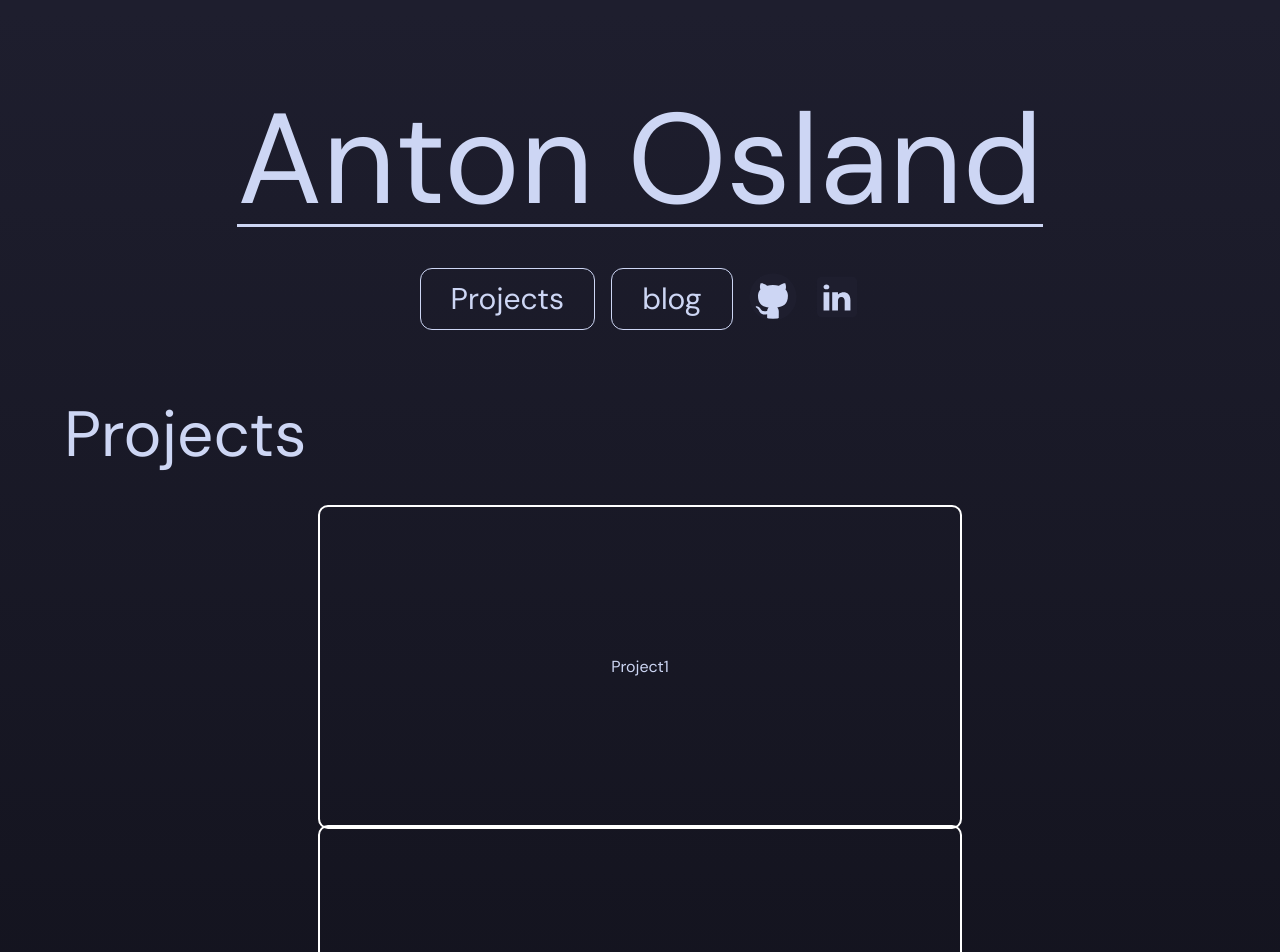
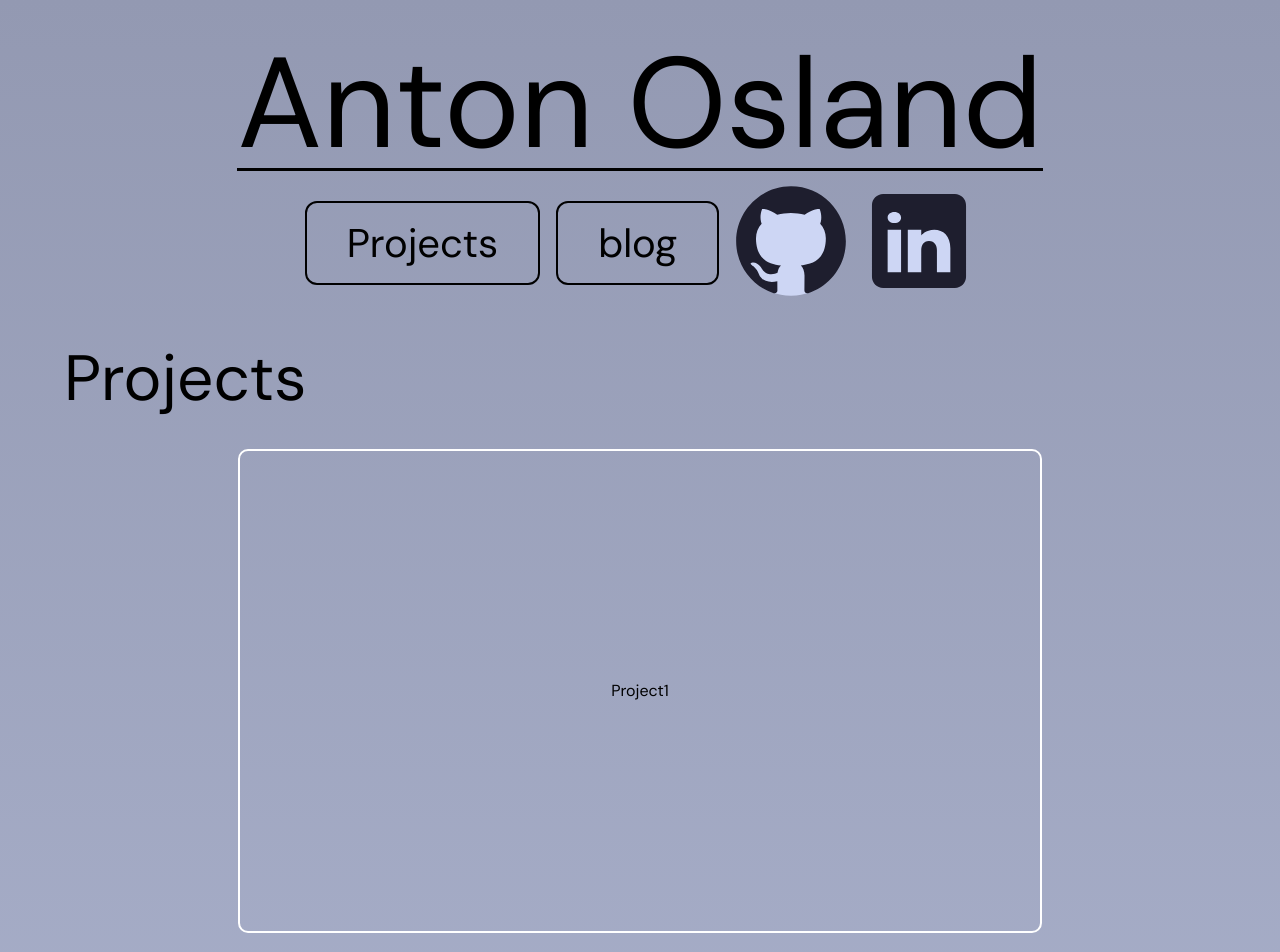
Before and after one commit to anton-oz/portfolio, a React (Vite) app: page / in a window 1280 px wide. Shown: the top 952 px of the page. Built offline with nearby package versions, Linux system fonts and the light colour scheme.

Commit message:
feat: added project component, added isInView function

```diff
--- /dev/null
+++ b/src/components/project/Project.tsx
@@ -0,0 +1,19 @@
+import useInView from "./isInView";
+import "./project.css";
+
+export default function Project({ name, img }: { name: string; img: string }) {
+  const [ref, isInView] = useInView<HTMLDivElement>();
+
+  return (
+    <div
+      ref={ref}
+      className="project"
+      style={{
+        animation: isInView ? "fade-in ease-in 900ms, move-up ease-out 1s" : "",
+        opacity: isInView ? "1" : "0",
+      }}
+    >
+      <h3>{name}</h3>
+    </div>
+  );
+}
--- /dev/null
+++ b/src/components/project/isInView.ts
@@ -0,0 +1,24 @@
+import { useEffect, useState, useRef } from "react";
+
+export default function useInView<T extends Element>(): [
+  React.RefObject<T>,
+  boolean,
+] {
+  const ref = useRef<T>(null);
+  const [isInView, setIsInView] = useState(false);
+
+  useEffect(() => {
+    const observer = new IntersectionObserver(
+      ([entry]) => setIsInView(entry.isIntersecting),
+      { threshold: 0.2 },
+    );
+
+    if (ref.current) observer.observe(ref.current);
+
+    return () => {
+      if (ref.current) observer.unobserve(ref.current);
+    };
+  }, []);
+
+  return [ref, isInView];
+}
--- /dev/null
+++ b/src/components/project/project.css
@@ -0,0 +1,14 @@
+.project {
+  width: 50rem;
+  height: 30rem;
+  margin-bottom: 6em;
+
+  display: flex;
+  justify-content: center;
+  align-items: center;
+
+  outline: 2px solid white;
+  border-radius: 0.5rem;
+
+  transition: all 200ms;
+}
--- a/src/components/projects/Projects.tsx
+++ b/src/components/projects/Projects.tsx
@@ -1,3 +1,4 @@
+import Project from "../project/Project";
 import "./projects.css";
 
 export default function Projects() {
@@ -15,9 +16,7 @@ export default function Projects() {
       <h2>Projects</h2>{" "}
       <div className="project-container">
         {projects.map(({ name, img }, i) => (
-          <div className="project" style={{ background: img }} key={i}>
-            <h3>{name}</h3>
-          </div>
+          <Project key={i} name={name} img={img} />
         ))}
       </div>
     </section>
--- a/src/components/projects/projects.css
+++ b/src/components/projects/projects.css
@@ -1,6 +1,8 @@
 .project-section {
-  max-width: 1400px;
-  height: 100vh;
+  max-width: 1800px;
+  min-height: 100vh;
+  height: fit-content;
+  /* width: 100vw; */
   /* padding: 0 20vw; */
   /* padding: 10em; */
   display: flex;
@@ -13,15 +15,18 @@
   max-width: 1400px;
 
   padding: 0.5em 1em;
-  color: var(--text);
   font-size: 4em;
+  animation:
+    fade-in ease-in 900ms,
+    move-up ease-out 1s;
 }
 
 .project-container {
   flex-grow: 1;
   padding: 0.5em 1em;
 
-  max-width: 1400px;
+  /* max-width: 1600px; */
+  /* width: 100vw; */
 
   display: flex;
   flex-wrap: wrap;
@@ -36,15 +41,3 @@
   /* border: 1px solid white; */
   /* border-radius: 0.5rem; */
 }
-
-.project {
-  width: 40rem;
-  height: 20rem;
-
-  display: flex;
-  justify-content: center;
-  align-items: center;
-
-  outline: 2px solid white;
-  border-radius: 0.5rem;
-}
--- a/src/components/splash/Splash.tsx
+++ b/src/components/splash/Splash.tsx
@@ -53,11 +53,15 @@ export default function Splash() {
     }
     ripple.style.animation = "ripple 1s ease-out forwards";
 
+    console.log(anchorEl.style.borderRadius);
+
     parent.appendChild(ripple);
 
     setTimeout(() => {
       ripple.remove();
     }, 1000);
+
+    e.currentTarget.blur();
 
     if (href.match("#")) {
       setTimeout(() => window.location.replace(href), 500);
--- a/src/components/splash/splash.css
+++ b/src/components/splash/splash.css
@@ -1,7 +1,7 @@
 .splash {
   width: 100vw;
   height: fit-content;
-  padding-top: 12vh;
+  padding-top: 5vh;
 
   display: flex;
   flex-direction: column;
@@ -17,7 +17,7 @@
 
   h1 {
     font-size: 8em;
-    border-bottom: 3px solid var(--text);
+    border-bottom: 3px solid;
   }
 }
 
@@ -34,7 +34,7 @@
   gap: 1em;
 
   li {
-    font-size: 1.5em;
+    font-size: 2em;
     position: relative;
     display: flex;
     justify-content: center;
@@ -49,9 +49,11 @@
     outline: none;
   }
 
+  --svg-dim: 7rem;
+
   svg {
-    width: 3rem;
-    height: 3rem;
+    width: var(--svg-dim);
+    height: var(--svg-dim);
     fill: var(--base);
     transition: all 200ms;
 
@@ -74,7 +76,7 @@
     font-size: 1.25em;
     text-align: center;
 
-    border: 1px solid var(--text);
+    border: 2px solid;
     border-radius: 0.75rem;
 
     animation-iteration-count: 1;
@@ -82,6 +84,13 @@
   .name-link:hover {
     color: var(--base);
     background-color: var(--text);
+  }
+
+  @media (prefers-color-scheme: light) {
+    .name-link:hover {
+      color: var(--text);
+      background-color: var(--base);
+    }
   }
 
   .name-link:focus {
@@ -100,7 +109,7 @@
   }
 
   .icon-link:focus svg {
-    fill: var(--text);
+    fill: var(--subtext-1);
     circle,
     rect {
       fill: var(--base);
@@ -146,7 +155,8 @@
   from {
     background: none;
     opacity: 1;
-    border-radius: 50%;
+    /* border-radius: 50%; */
+    /* border-radius: inherit; */
     transform: scale(0);
     border: 0.1px solid var(--blue);
     border-width: thin;
@@ -154,7 +164,8 @@
   to {
     background: none;
     border: 0.1px solid var(--blue);
-    border-radius: 50%;
+    /* border-radius: inherit; */
+    /* border-radius: 50%; */
     transform: scale(10);
     opacity: 0;
     filter: blur(0.3px);
--- a/src/index.css
+++ b/src/index.css
@@ -1,4 +1,4 @@
-@import url("https://fonts.googleapis.com/css2?family=DM+Sans:ital,opsz,wght@0,9..40,100..1000;1,9..40,100..1000&display=swap"); /* @import url("https://fonts.googleapis.com/css2?family=JetBrains+Mono:ital,wght@0,100..800;1,100..800&display=swap"); */
+@import url("https://fonts.googleapis.com/css2?family=DM+Sans:ital,opsz,wght@0,9..40,100..1000;1,9..40,100..1000&display=swap");
 
 :root {
   /* Default values */
@@ -13,8 +13,8 @@
 
   color-scheme: light dark;
   color: #cdd6f4;
-  background: var(--base);
-  /* background: linear-gradient(var(--crust), var(--base) 25%); */
+  /* background: var(--base); */
+  background: linear-gradient(var(--mantel), var(--crust) 80%);
 
   font-synthesis: none;
   text-rendering: optimizeLegibility;
@@ -61,6 +61,12 @@
   --border-radius: 0.3em;
 }
 
+@media (prefers-color-scheme: light) {
+  body {
+    background: linear-gradient(var(--overlay-2), var(--text) 80%);
+    color: black;
+  }
+}
 *,
 *::after,
 *::before {
@@ -100,7 +106,7 @@ html {
 body {
   width: 100%;
   height: 100%;
-  background: linear-gradient(var(--base) 1%, var(--crust));
+  /* background: linear-gradient(var(--base) 1%, var(--crust)); */
 }
 
 #root {
```
Also changed, not shown: src/svg/github.svg, src/svg/linkedin.svg.
